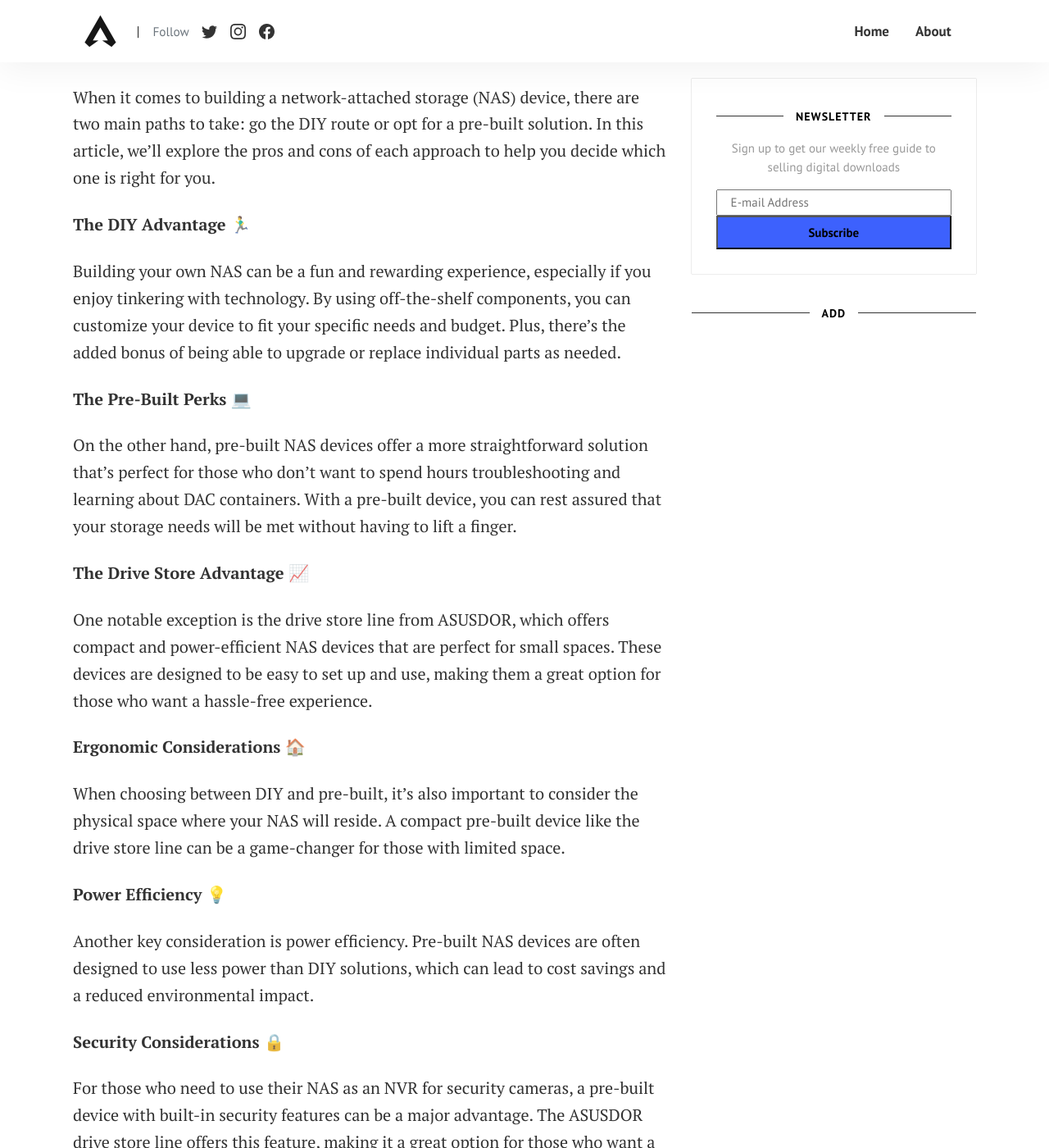
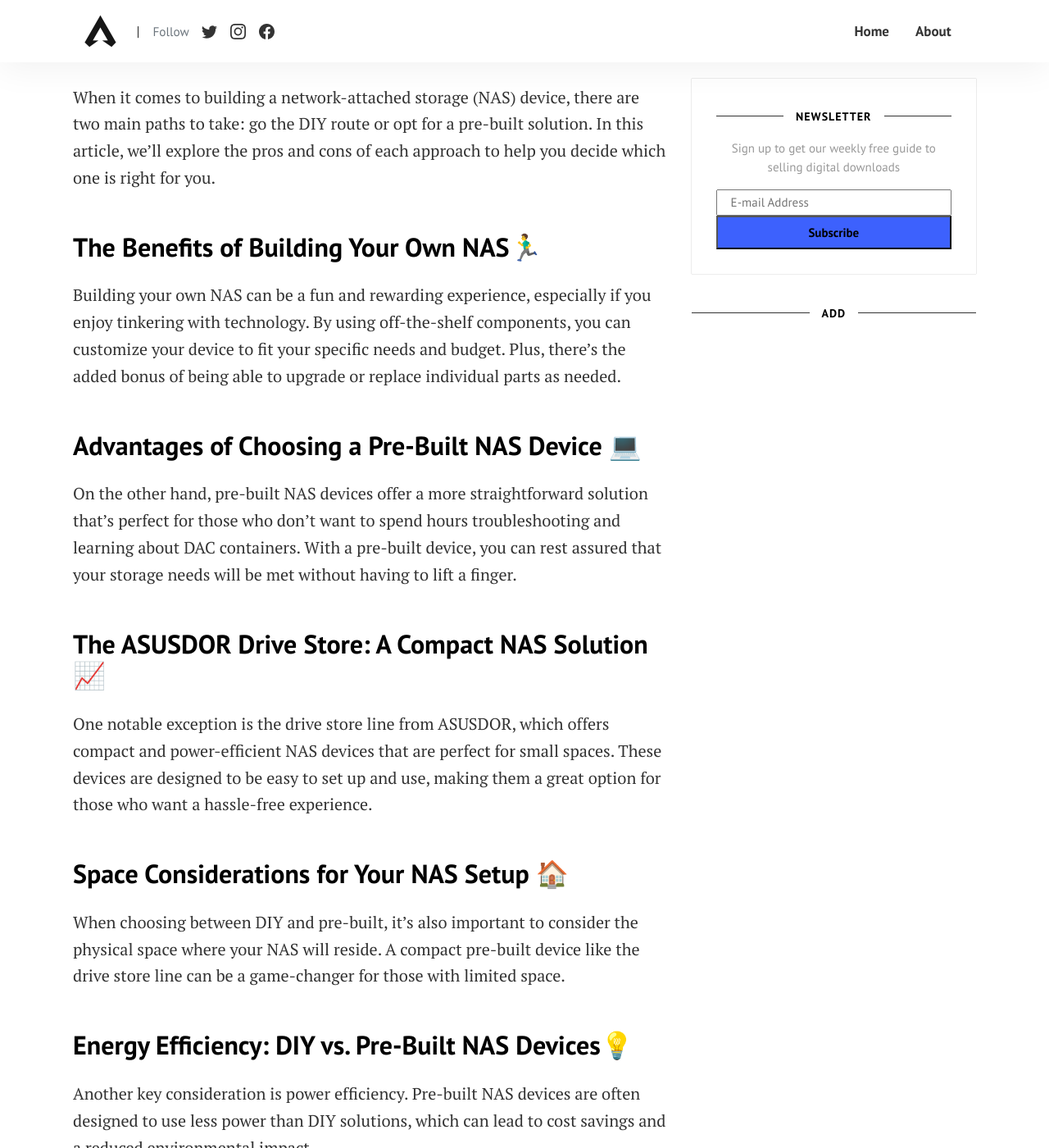
Before and after one commit to mini-pcs/mini-pcs.github.io, a Jekyll site: the page built from _posts/2024-06-24-Asustor_Drivestor_4.md, in a window 1280 px wide and 1400 px high, scrolled down 634 px. Shown: the whole window at 82% size. Built offline with Jekyll 4.4.1, drawn with Linux system fonts in a browser that asks for light colours; comment, search, counter and statistics services are not loaded; some of the changed text lies outside the part shown.

Commit message:
new posts

```diff
--- a/_posts/2024-06-24-Asustor_Drivestor_4.md
+++ b/_posts/2024-06-24-Asustor_Drivestor_4.md
@@ -8,45 +8,45 @@ image: assets/images/Asustor_Drivestor_4.png
 
 When it comes to building a network-attached storage (NAS) device, there are two main paths to take: go the DIY route or opt for a pre-built solution. In this article, we'll explore the pros and cons of each approach to help you decide which one is right for you.
 
-**The DIY Advantage 🏃‍♂️**
+## The Benefits of Building Your Own NAS🏃‍♂️
 
 Building your own NAS can be a fun and rewarding experience, especially if you enjoy tinkering with technology. By using off-the-shelf components, you can customize your device to fit your specific needs and budget. Plus, there's the added bonus of being able to upgrade or replace individual parts as needed.
 
-**The Pre-Built Perks 💻**
+## Advantages of Choosing a Pre-Built NAS Device 💻
 
 On the other hand, pre-built NAS devices offer a more straightforward solution that's perfect for those who don't want to spend hours troubleshooting and learning about DAC containers. With a pre-built device, you can rest assured that your storage needs will be met without having to lift a finger.
 
-**The Drive Store Advantage 📈**
+## The ASUSDOR Drive Store: A Compact NAS Solution 📈
 
 One notable exception is the drive store line from ASUSDOR, which offers compact and power-efficient NAS devices that are perfect for small spaces. These devices are designed to be easy to set up and use, making them a great option for those who want a hassle-free experience.
 
-**Ergonomic Considerations 🏠**
+## Space Considerations for Your NAS Setup 🏠
 
 When choosing between DIY and pre-built, it's also important to consider the physical space where your NAS will reside. A compact pre-built device like the drive store line can be a game-changer for those with limited space.
 
-**Power Efficiency 💡**
+## Energy Efficiency: DIY vs. Pre-Built NAS Devices💡
 
 Another key consideration is power efficiency. Pre-built NAS devices are often designed to use less power than DIY solutions, which can lead to cost savings and a reduced environmental impact.
 
-**Security Considerations 🔒**
+## Security Features: NVR Capabilities in Pre-Built NAS Devices 🔒
 
 For those who need to use their NAS as an NVR for security cameras, a pre-built device with built-in security features can be a major advantage. The ASUSDOR drive store line offers this feature, making it a great option for those who want a comprehensive solution.
 
-**Warranty and Support 💼**
+## Warranty and Support: DIY vs. Pre-Built NAS 💼
 
 Finally, when choosing between DIY and pre-built, it's important to consider the warranty and support options available. Pre-built devices typically come with a manufacturer-backed warranty and dedicated support team, which can be a major advantage over DIY solutions.
 
-**Specifications 📊**
+## Key Specifications of ASUSDOR NAS Devices 📊
 
 | Device | Bays | Power Consumption (W) | Dimensions (L x W x H) |
 | --- | --- | --- | --- |
 | ASUSDOR Drive Store Pro 4-Bay | 4 | 12.5 | 10.2 x 8.7 x 2.6 inches |
 | ASUSDOR Drive Store Pro 2-Bay | 2 | 9.5 | 10.2 x 5.9 x 2.6 inches |
 
-**Conclusion 🎉**
+## Final Thoughts: Choosing the Right NAS for Your Needs 🎉
 
 In conclusion, the choice between DIY and pre-built NAS devices ultimately comes down to your specific needs and preferences. While building your own NAS can be a fun and rewarding experience, pre-built devices offer a more straightforward solution that's perfect for those who don't want to spend hours troubleshooting and learning about DAC containers.
 
-**What do you think? 🤔**
+## Join the Conversation: DIY vs. Pre-Built NAS Preferences 🤔
 
 Leave a comment below and let us know which approach you prefer! Do you have any questions or concerns about building your own NAS device? Let us know and we'll do our best to help. [Buy on Amazon](https://amzn.to/3XBPkvO)
```
Also changed, not shown: _posts/2024-06-21-docking stations.md (+6 -5 lines), _posts/2024-06-23-8_pin_gpu.md (+5 -4 lines), _posts/2024-06-30-ACEMAGICIAN_ARM5.md (+4 -4 lines), 2 other files.
